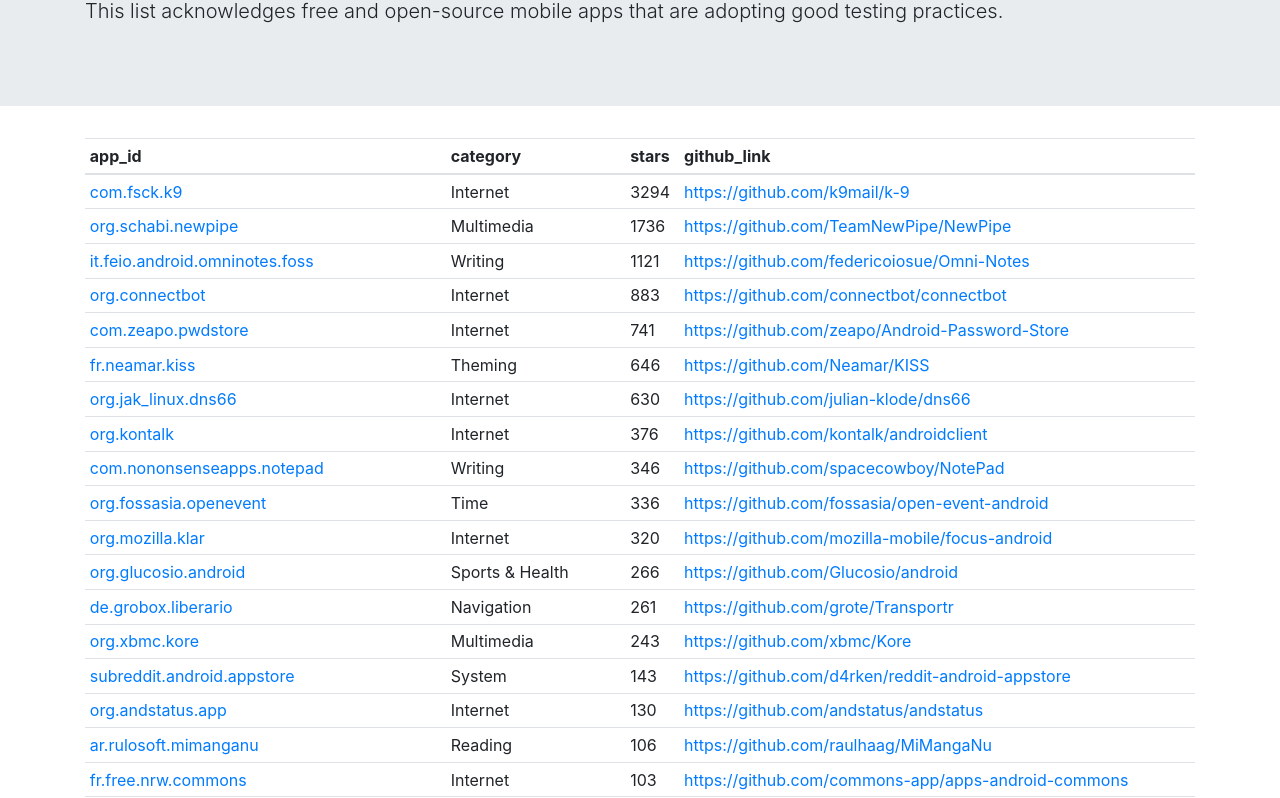
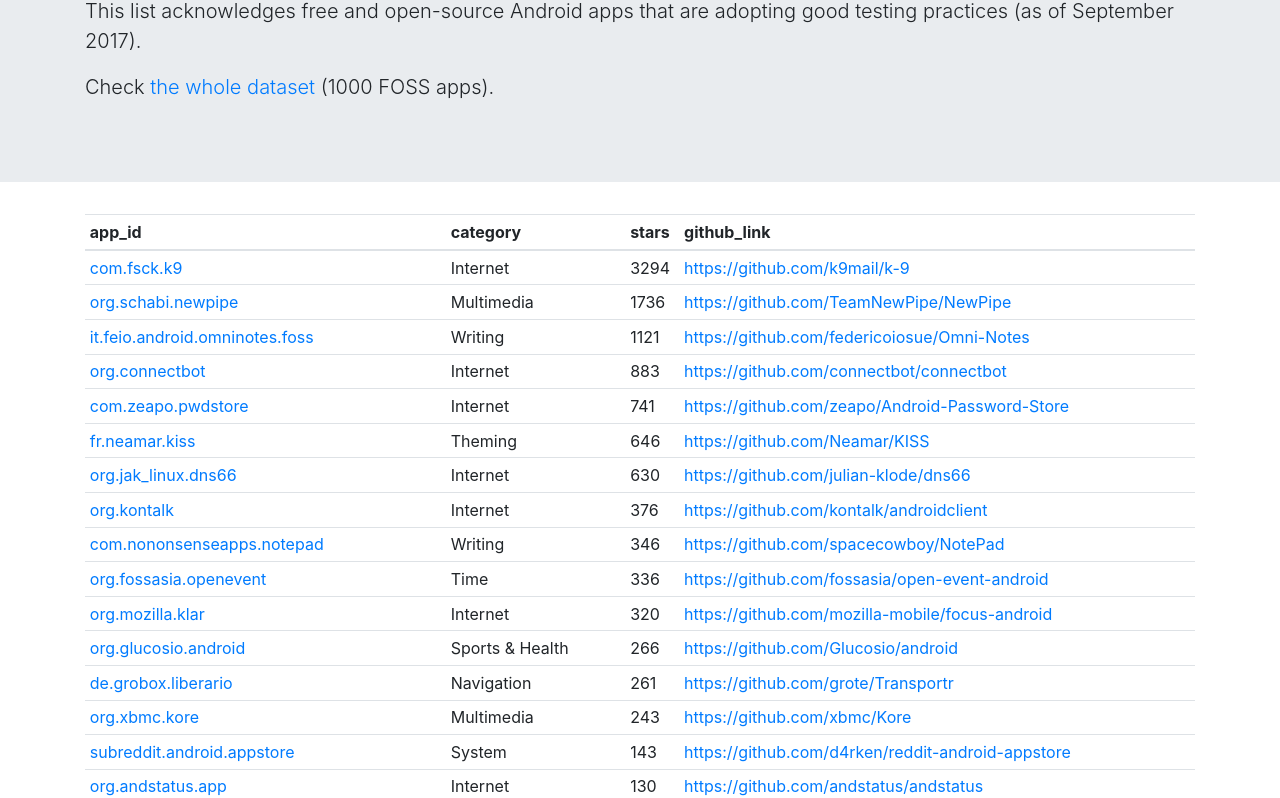
Before and after one commit to luiscruz/android_test_inspector, a plain HTML site: page docs/index.html in a window 1280 px wide. Shown: the part 143-941 px from the top of the page. Drawn offline with nearby package versions, Linux system fonts and the light colour scheme.

Commit message:
changed website

```diff
--- a/docs/index.html
+++ b/docs/index.html
@@ -16,7 +16,8 @@
 <div class="jumbotron jumbotron-fluid">
   <div class="container">
     <h1 class="display-4">Hall of Fame</h1>
-    <p class="lead">This list acknowledges free and open-source mobile apps that are adopting good testing practices.</p>
+    <p class="lead">This list acknowledges free and open-source Android apps that are adopting good testing practices (as of September 2017).</p>
+    <p class="lead">Check <a href="https://github.com/luiscruz/android_test_inspector/blob/master/results_merged.csv" target='_blank'>the whole dataset</a> (1000 FOSS apps).</p>
   </div>
 </div>
 
```
